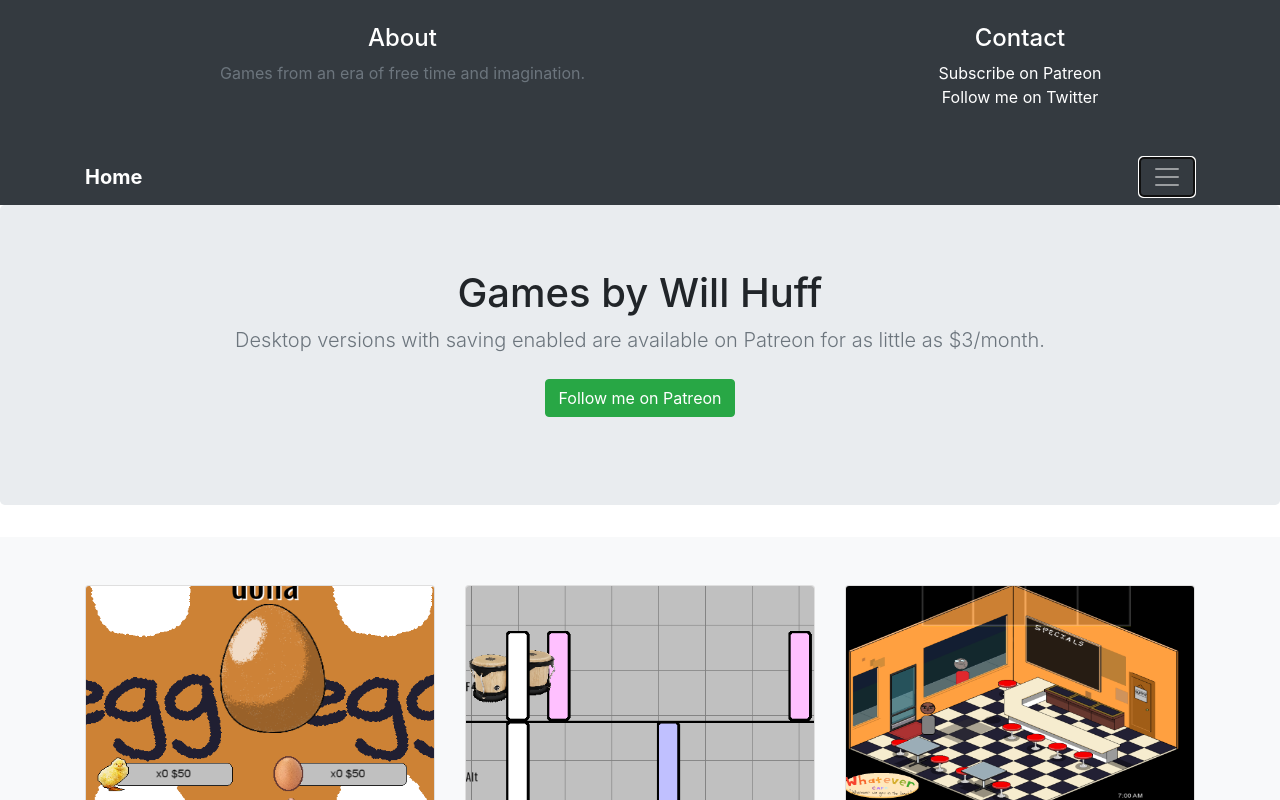
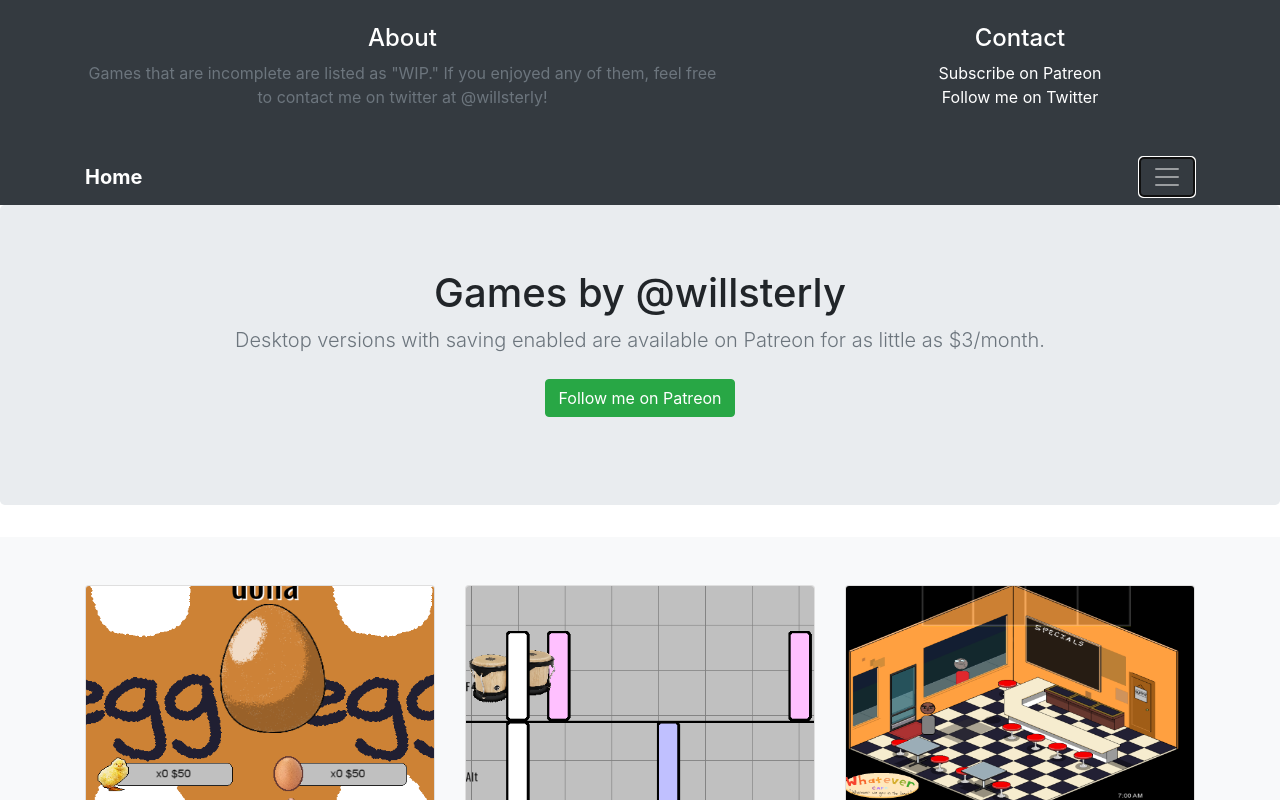
Before and after one commit to WillHuff/willhuffdev, a plain HTML site: page games/index.html in a window 1280 px wide. Both pictures are taken after a click on the button "Toggle navigation". Shown: the top 800 px of the page. Drawn offline with nearby package versions, Linux system fonts and the light colour scheme; a script that the page names is missing; files whose address does not match are found by name.

Commit message:
Update index.html

```diff
--- a/games/index.html
+++ b/games/index.html
@@ -6,7 +6,7 @@
   <meta charset="UTF-8">
   <meta http-equiv="X-UA-Compatible" content="IE=edge">
   <meta name="viewport" content="width=device-width, initial-scale=1.0">
-  <title>Will HUff's game repository</title>
+  <title>@willsterly game repository</title>
   <script async src="https://pagead2.googlesyndication.com/pagead/js/adsbygoogle.js?client=ca-pub-7851810037941176"
      crossorigin="anonymous"></script>
 </head>
@@ -17,7 +17,7 @@
           <div class="row">
             <div class="col-sm-8 col-md-7 py-4">
               <h4 class="text-white">About</h4>
-              <p class="text-muted">Games from an era of free time and imagination.</p>
+              <p class="text-muted">Games that are incomplete are listed as "WIP." If you enjoyed any of them, feel free to contact me on twitter at @willsterly!</p>
             </div>
             <div class="col-sm-4 offset-md-1 py-4">
               <h4 class="text-white">Contact</h4>
@@ -47,7 +47,7 @@
 
       <section class="jumbotron text-center">
         <div class="container">
-          <h1 class="jumbotron-heading">Games by Will Huff</h1>
+          <h1 class="jumbotron-heading">Games by @willsterly</h1>
           <p class="lead text-muted">Desktop versions with saving enabled are available on Patreon for as little as $3/month.</p>
           <p>
             <a href="https://www.patreon.com/bottomlessbagofusernames" class="btn btn-success my-2">Follow me on Patreon</a>
```
